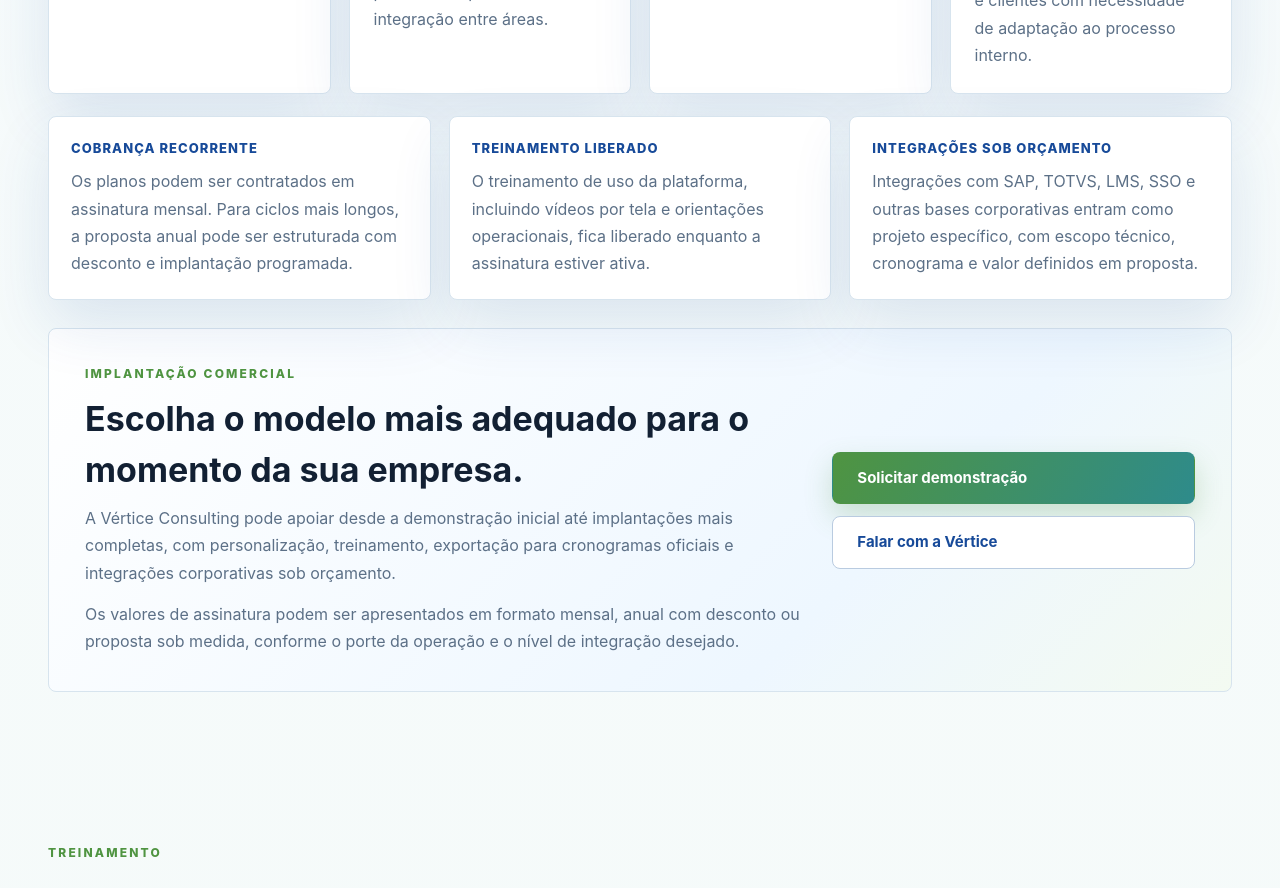
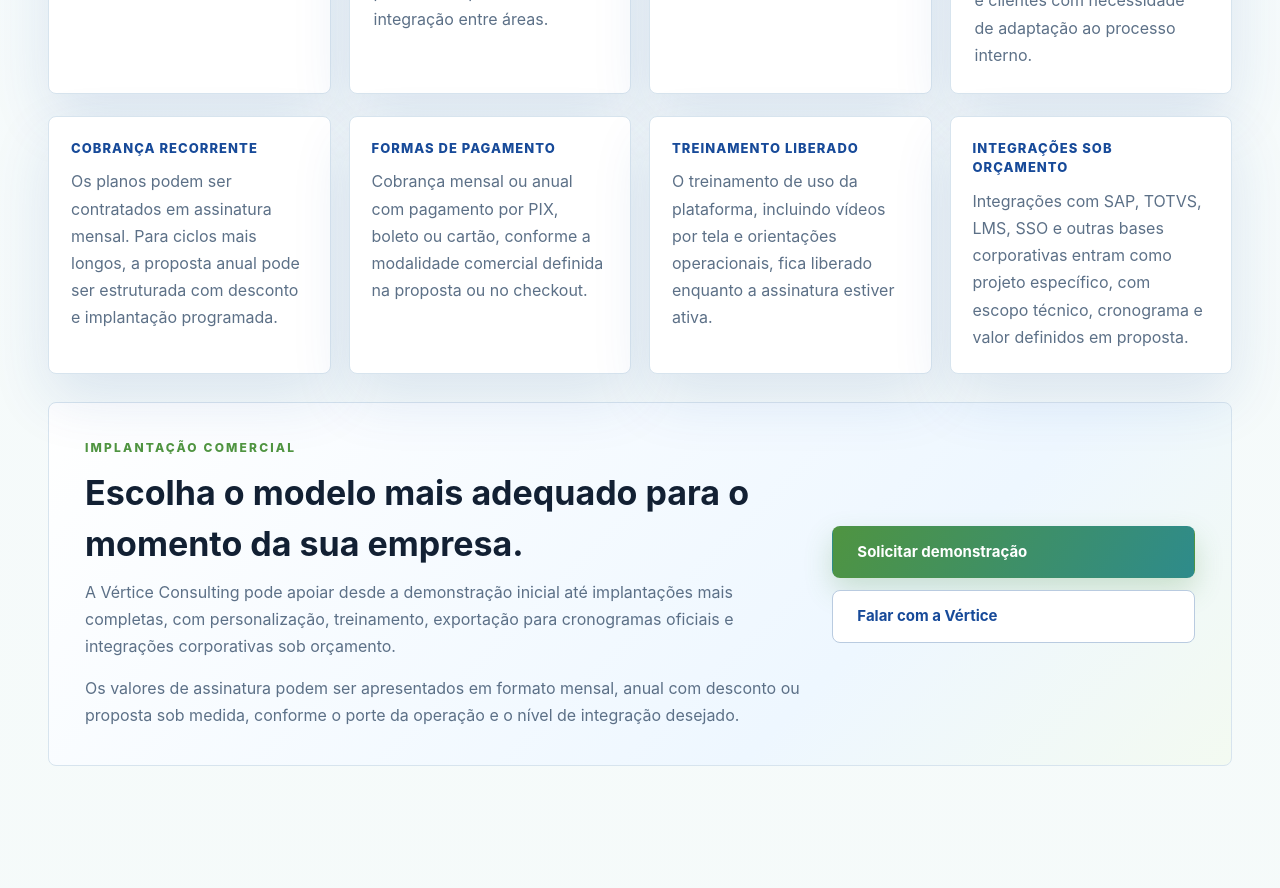
Before and after one commit to danillomarinho005-lang/vertice-consulting-site, a React (Vite) app: page / in a window 1280 px wide. Shown: the part 6920-7808 px from the top of the page. Built offline with nearby package versions, Linux system fonts and the light colour scheme.

Commit message:
Esclarece cobrança e meios de pagamento

```diff
--- a/src/App.jsx
+++ b/src/App.jsx
@@ -197,6 +197,10 @@ const commercialNotes = [
   {
     title: 'Cobrança recorrente',
     text: 'Os planos podem ser contratados em assinatura mensal. Para ciclos mais longos, a proposta anual pode ser estruturada com desconto e implantação programada.'
+  },
+  {
+    title: 'Formas de pagamento',
+    text: 'Cobrança mensal ou anual com pagamento por PIX, boleto ou cartão, conforme a modalidade comercial definida na proposta ou no checkout.'
   },
   {
     title: 'Treinamento liberado',
```
